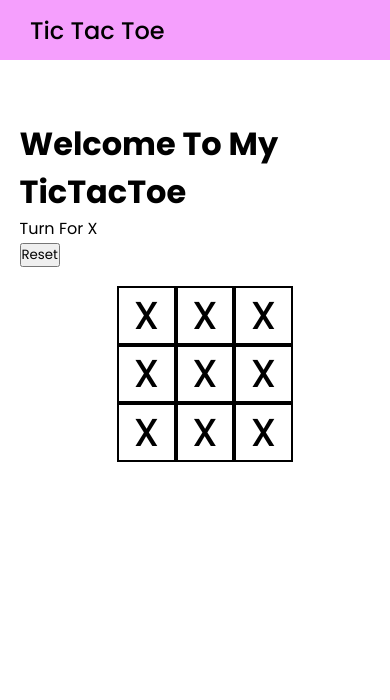
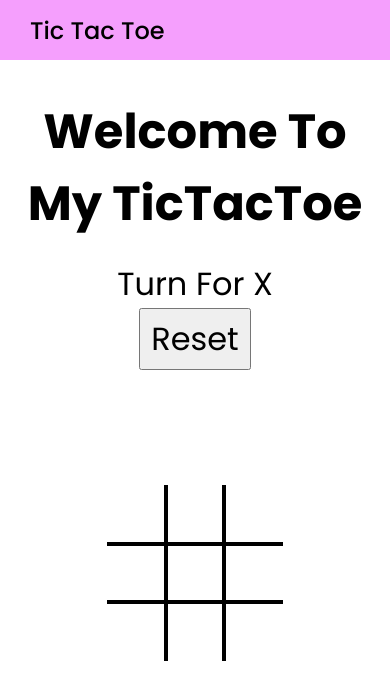
Before and after one commit to AbdulMoazzim/TIC-TAC-TOE-Web-Based, a plain HTML site: page index.html in a window 390 px wide. Both pictures are taken after a click on the button "Reset". Drawn offline with Linux system fonts and the light colour scheme; grey boxes are pictures that could not be loaded.

Commit message:
Update All files

```diff
--- a/index.html
+++ b/index.html
@@ -15,18 +15,19 @@
         <div class="gameinfo">
             <h1>Welcome To My TicTacToe</h1>
             <p id="userInfo">Turn For X</p>
-            <button>Reset</button>
+            <button id="reset">Reset</button>
+            <img src="giphy.gif" alt="winning" id="winning">
         </div>
         <div class="gamecontainer">
-            <div class="gamebox"><span id="value">X</span></div>
-            <div class="gamebox"><span id="value">X</span></div>
-            <div class="gamebox"><span id="value">X</span></div>
-            <div class="gamebox"><span id="value">X</span></div>
-            <div class="gamebox"><span id="value">X</span></div>
-            <div class="gamebox"><span id="value">X</span></div>
-            <div class="gamebox"><span id="value">X</span></div>
-            <div class="gamebox"><span id="value">X</span></div>
-            <div class="gamebox"><span id="value">X</span></div>
+            <div class="gamebox bt bl"><span id="value"></span></div>
+            <div class="gamebox bt"><span id="value"></span></div>
+            <div class="gamebox bt br"><span id="value"></span></div>
+            <div class="gamebox bl"><span id="value"></span></div>
+            <div class="gamebox"><span id="value"></span></div>
+            <div class="gamebox br"><span id="value"></span></div>
+            <div class="gamebox bb bl"><span id="value"></span></div>
+            <div class="gamebox bb"><span id="value"></span></div>
+            <div class="gamebox bb br"><span id="value"></span></div>
 
         </div>
     </main>
--- a/script.js
+++ b/script.js
@@ -0,0 +1,45 @@
+let ting = new Audio('ting.mp3')
+let turn = 'X'
+document.querySelector('#winning').style.width = '0vw'
+
+let boxes = document.body.querySelectorAll('.gamebox')
+let gameover = false
+
+const changeTurn = ()=> {
+      return turn === 'X' ? '0':'X'
+}
+const win = ()=>{
+      let arr1 = [[0,1,2],[3,4,5],[6,7,8],[0,3,6],[1,4,7],[2,5,8],[0,4,8],[2,4,6]]
+      arr1.forEach((e)=>{
+            if ((values[e[0]].innerHTML === values[e[1]].innerHTML) && (values[e[1]].innerHTML === values[e[2]].innerHTML) && (values[e[0]].innerHTML !== '')) {
+                  gameover = true
+                  document.body.getElementsByTagName('p')[0].innerHTML = values[e[0]].innerHTML + ' Won'
+                  document.querySelector('#winning').style.width = '30vw'
+            }
+      })
+}
+
+let values = document.body.querySelectorAll('#value')
+Array.from(boxes).forEach((element) => {
+      element.addEventListener('click',()=>{
+            if (element.querySelector('#value').innerHTML === '') {
+                  ting.play()
+                  element.querySelector('#value').innerHTML = turn
+                  turn = changeTurn()
+                  win()
+                  if (!gameover) {
+                        document.body.getElementsByTagName('p')[0].innerHTML = 'Turn For '+turn
+                  }
+            }
+      })
+});
+
+document.querySelector('#reset').addEventListener('click',()=>{
+      document.querySelector('#winning').style.width = '0vw'
+      let arr2 = [0,1,2,3,4,5,6,7,8,9]
+      arr2.forEach((e)=>{
+            if (values[e] !== undefined) {
+                  values[e].innerHTML = '';
+            }
+      })
+})
--- a/style.css
+++ b/style.css
@@ -18,20 +18,41 @@ main {
     margin: auto;
     display: flex;
     justify-content: center;
-    padding-top: 40px;
 }
 
 .gamecontainer {
-    margin: 5vw 0 0 5vw;
+    margin: 4vw 0 0 10vw;
     display: grid;
     grid-template-columns: repeat(3, 10vw);
     grid-template-rows: repeat(3, 10vw);
 }
 
 .gameinfo {
-    margin-top: 5vw;
+    margin-top: 4vw;
+}
+.gameinfo h1 {
+    padding-top: 10px;
+    font-size: 48px;
+}
+.gameinfo p {
+    padding-top: 10px;
+    font-size: 32px;
 }
 
+.gameinfo button {
+    margin-top: 10px;
+    padding: 5px 10px;
+    font-size: 32px;
+    cursor: pointer;
+}
+
+#winning {
+    padding: 30px 0;
+    margin: auto;
+    display: block;
+    width: 0;
+    transition: width 1s ease-in-out;
+}
 .gamebox {
     display: flex;
     justify-content: center;
@@ -51,10 +72,34 @@ main {
     main {
         flex-wrap: wrap;
     }
+    .gameinfo h1, .gameinfo p {
+        padding-top: 20px;
+        text-align: center;
+    }
+    .gameinfo button {
+        display: block;
+        margin: auto;
+        margin-top: 20px;
+    }
+    .gamecontainer {
+        padding-top: 40px;
+        margin-left: 0;
+    }
 }
 @media screen and (max-width: 500px) {
     main {
         flex-wrap: wrap;
+    }
+    .gameinfo h1, .gameinfo p {
+        text-align: center;
+    }
+    .gameinfo button {
+        display: block;
+        margin: auto;
+    }
+
+    #winning {
+        width: 40vw;
     }
     .gamecontainer {
         grid-template-columns: repeat(3, 15vw);
@@ -64,3 +109,16 @@ main {
         font-size: 24px;
     }
 }
+
+.bt {
+    border-top: 0;
+}
+.br {
+    border-right: 0;
+}
+.bl {
+    border-left: 0;
+}
+.bb {
+    border-bottom: 0;
+}
```
Also changed, not shown: 2 other files.
